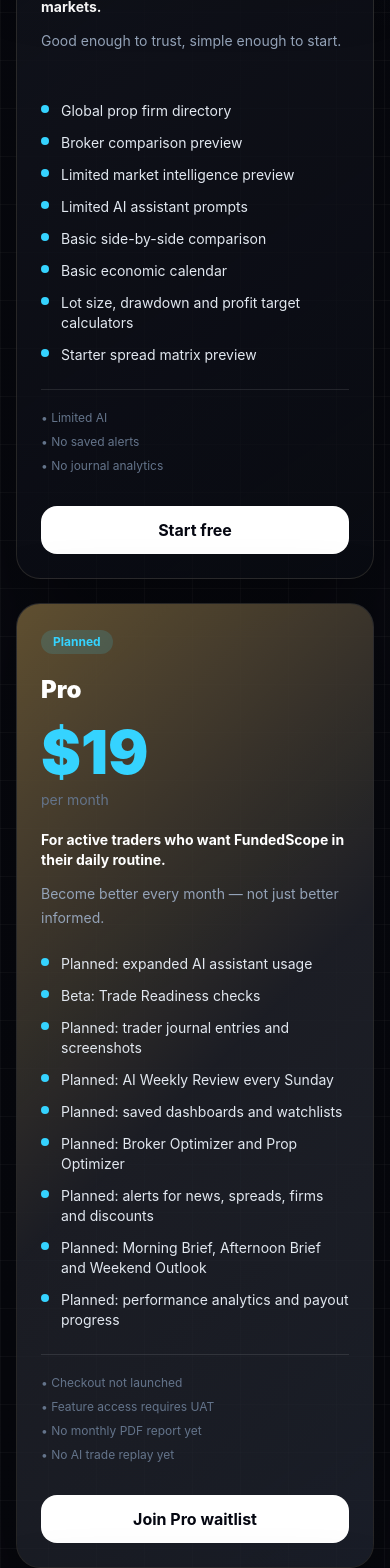
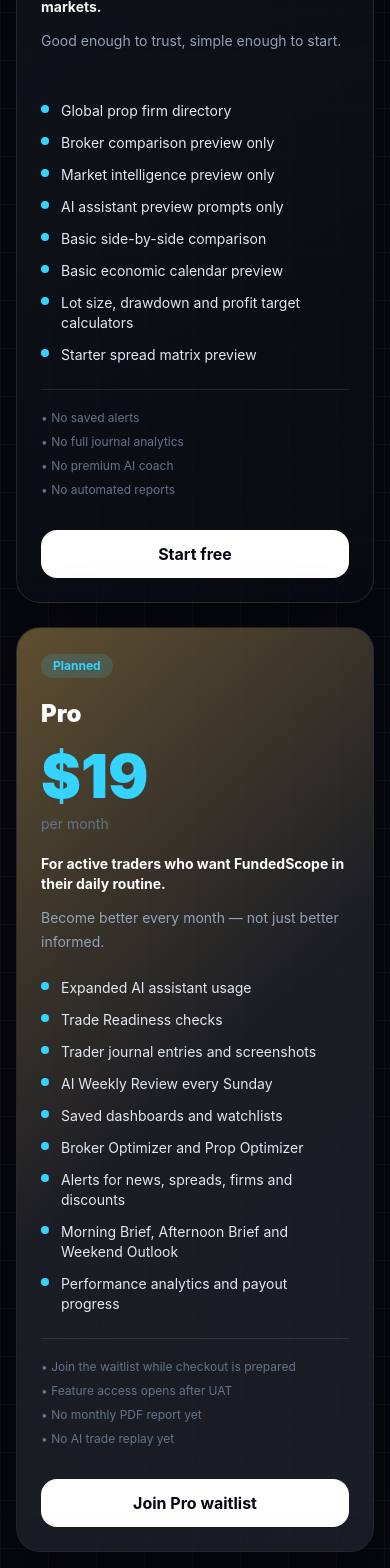
Before and after one commit to RAIDEENNNN/PROP-FIRM-INTELLIGENCE, a Next.js app in the folder apps/web/: page /pricing in a window 390 px wide. Shown: the part 900-2468 px from the top of the page. Built offline with nearby package versions, Linux system fonts and the light colour scheme; no server answers.

Commit message:
Polish pricing actions and dashboard market UI

```diff
--- /dev/null
+++ b/apps/web/src/app/api/waitlist/route.ts
@@ -0,0 +1,64 @@
+import { NextResponse } from "next/server";
+import { createClient } from "@supabase/supabase-js";
+
+export const dynamic = "force-dynamic";
+
+type WaitlistBody = {
+  email?: string;
+  plan?: string;
+  source?: string;
+  consent?: boolean;
+};
+
+const allowedPlans = new Set(["free", "pro", "elite", "newsletter"]);
+
+function normalizeEmail(email: unknown) {
+  return typeof email === "string" ? email.trim().toLowerCase() : "";
+}
+
+function normalizePlan(plan: unknown) {
+  const value = typeof plan === "string" ? plan.trim().toLowerCase() : "newsletter";
+  return allowedPlans.has(value) ? value : "newsletter";
+}
+
+export async function POST(request: Request) {
+  const body = (await request.json().catch(() => ({}))) as WaitlistBody;
+  const email = normalizeEmail(body.email);
+  const plan = normalizePlan(body.plan);
+  const source = typeof body.source === "string" && body.source.trim() ? body.source.trim().slice(0, 120) : "website";
+  const hasConsent = body.consent !== false;
+
+  if (!email || !email.includes("@")) {
+    return NextResponse.json({ ok: false, error: "Enter a valid email address." }, { status: 400 });
+  }
+
+  if (!hasConsent) {
+    return NextResponse.json({ ok: false, error: "Please confirm you want to receive FundedScope updates." }, { status: 400 });
+  }
+
+  const supabaseUrl = process.env.SUPABASE_URL ?? process.env.NEXT_PUBLIC_SUPABASE_URL;
+  const serviceRoleKey = process.env.SUPABASE_SERVICE_ROLE_KEY;
+
+  if (!supabaseUrl || !serviceRoleKey) {
+    return NextResponse.json({ ok: true, persisted: false });
+  }
+
+  const supabase = createClient(supabaseUrl, serviceRoleKey, {
+    auth: { persistSession: false, autoRefreshToken: false }
+  });
+
+  const { error } = await supabase.from("information_reports").insert({
+    reported_page: source,
+    reported_company: "FundedScope",
+    category: `waitlist:${plan}`,
+    explanation: `User requested FundedScope ${plan} updates.`,
+    evidence: JSON.stringify({ email, plan, source, consent: hasConsent }),
+    status: "new"
+  });
+
+  if (error) {
+    return NextResponse.json({ ok: false, error: "We could not save this yet. Please try again." }, { status: 503 });
+  }
+
+  return NextResponse.json({ ok: true, persisted: true });
+}
--- a/apps/web/src/app/dashboard/page.tsx
+++ b/apps/web/src/app/dashboard/page.tsx
@@ -18,7 +18,17 @@
   "/dashboard"
 );
 
-const workspaceTabs = ["Gold", "Trader DNA", "Watchlist", "Calendar", "AI Summary", "Journal", "Performance", "News", "Broker Alerts"];
+const workspaceTabs = [
+  { label: "Gold", href: "/gold" },
+  { label: "Trader DNA", href: "/trader-dna" },
+  { label: "Watchlist", href: "/profile" },
+  { label: "Calendar", href: "/market-intelligence#calendar" },
+  { label: "AI Summary", href: "/ai" },
+  { label: "Journal", href: "/journal" },
+  { label: "Performance", href: "/trader-dna#performance" },
+  { label: "News", href: "/news-radar" },
+  { label: "Broker Alerts", href: "/alerts" }
+];
 
 const aiBrief = [
   "Gold risk is elevated around USD news windows. Reduce size or wait for spreads to normalize.",
@@ -55,13 +65,19 @@
         </Link>
       </div>
 
-      <div className="mt-8 flex gap-2 overflow-x-auto pb-2">
+      <nav aria-label="Dashboard tools" className="mt-8 flex gap-2 overflow-x-auto pb-2">
         {workspaceTabs.map((tab, index) => (
-          <span key={tab} className={`shrink-0 rounded-full px-4 py-2 text-sm font-bold ${index === 0 ? "bg-electric text-void" : "border border-white/10 text-slate-300"}`}>
-            {tab}
-          </span>
+          <Link
+            key={tab.label}
+            href={tab.href}
+            className={`shrink-0 rounded-full px-4 py-2 text-sm font-bold transition hover:-translate-y-0.5 hover:border-electric/40 hover:text-white focus-visible:outline focus-visible:outline-2 focus-visible:outline-offset-4 focus-visible:outline-electric ${
+              index === 0 ? "bg-electric text-void hover:text-void" : "border border-white/10 text-slate-300"
+            }`}
+          >
+            {tab.label}
+          </Link>
         ))}
-      </div>
+      </nav>
 
       <div className="mt-6 grid gap-4 sm:grid-cols-2 lg:grid-cols-4">
         {dashboardMetrics.map((metric) => (
--- a/apps/web/src/app/pricing/page.tsx
+++ b/apps/web/src/app/pricing/page.tsx
@@ -34,15 +34,15 @@
     href: "/sign-up?plan=free",
     features: [
       "Global prop firm directory",
-      "Broker comparison preview",
-      "Limited market intelligence preview",
-      "Limited AI assistant prompts",
+      "Broker comparison preview only",
+      "Market intelligence preview only",
+      "AI assistant preview prompts only",
       "Basic side-by-side comparison",
-      "Basic economic calendar",
+      "Basic economic calendar preview",
       "Lot size, drawdown and profit target calculators",
       "Starter spread matrix preview"
     ],
-    limits: ["Limited AI", "No saved alerts", "No journal analytics"]
+    limits: ["No saved alerts", "No full journal analytics", "No premium AI coach", "No automated reports"]
   },
   {
     name: "Pro",
@@ -53,17 +53,17 @@
     cta: "Join Pro waitlist",
     href: "/sign-up?interest=pro",
     features: [
-      "Planned: expanded AI assistant usage",
-      "Beta: Trade Readiness checks",
-      "Planned: trader journal entries and screenshots",
-      "Planned: AI Weekly Review every Sunday",
-      "Planned: saved dashboards and watchlists",
-      "Planned: Broker Optimizer and Prop Optimizer",
-      "Planned: alerts for news, spreads, firms and discounts",
-      "Planned: Morning Brief, Afternoon Brief and Weekend Outlook",
-      "Planned: performance analytics and payout progress"
+      "Expanded AI assistant usage",
+      "Trade Readiness checks",
+      "Trader journal entries and screenshots",
+      "AI Weekly Review every Sunday",
+      "Saved dashboards and watchlists",
+      "Broker Optimizer and Prop Optimizer",
+      "Alerts for news, spreads, firms and discounts",
+      "Morning Brief, Afternoon Brief and Weekend Outlook",
+      "Performance analytics and payout progress"
     ],
-    limits: ["Checkout not launched", "Feature access requires UAT", "No monthly PDF report yet", "No AI trade replay yet"]
+    limits: ["Join the waitlist while checkout is prepared", "Feature access opens after UAT", "No monthly PDF report yet", "No AI trade replay yet"]
   },
   {
     name: "Elite",
@@ -73,34 +73,34 @@
     cta: "Join Elite waitlist",
     href: "/sign-up?interest=elite",
     features: [
-      "Planned: everything in Pro",
-      "Beta: Trader DNA habits, psychology, mistakes and strengths",
-      "Planned: personal AI Coach with evidence-based warnings",
-      "Planned: Monthly Trading Report PDF",
-      "Planned: AI Trade Replay for uploaded history",
-      "Planned: deep psychology and risk pattern detection",
-      "Planned: long-term performance graphing and goals",
-      "Planned: priority research and alert rules"
+      "Everything in Pro",
+      "Trader DNA habits, psychology, mistakes and strengths",
+      "Personal AI Coach with evidence-based warnings",
+      "Monthly Trading Report PDF",
+      "AI Trade Replay for uploaded history",
+      "Deep psychology and risk pattern detection",
+      "Long-term performance graphing and goals",
+      "Priority research and alert rules"
     ],
-    limits: ["Checkout not launched", "Feature access requires UAT", "Business/API access available separately"]
+    limits: ["Join the waitlist while checkout is prepared", "Feature access opens after UAT", "Business/API access available separately"]
   }
 ];
 
 const comparisonRows: Array<[string, string, string, string]> = [
   ["Prop firm directory", "Yes", "Yes", "Yes"],
   ["Every firm profile page", "Yes", "Yes", "Yes"],
-  ["Broker comparison", "Preview", "Full", "Full"],
-  ["Forex, metals, indices, crypto and synthetic spread matrix", "Preview", "Full", "Full"],
-  ["AI assistant", "Limited preview", "Planned", "Planned coach"],
-  ["Trade Readiness™", "Preview", "Beta", "Beta + Trader DNA"],
-  ["Trader journal", "Basic planned", "Planned", "Planned analytics"],
-  ["AI Weekly Review", "No", "Planned", "Planned monthly report"],
-  ["Saved firms/watchlist", "No", "Planned", "Planned"],
-  ["Rule-change alerts", "No", "Planned", "Planned"],
-  ["Payout and drawdown dashboard", "No", "Planned", "Planned advanced"],
-  ["Trader DNA™", "Blank profile setup", "Beta", "Planned full"],
-  ["AI Trade Replay", "No", "No", "Planned"],
-  ["Reports and analytics", "No", "Planned", "Planned"]
+  ["Broker comparison", "Preview only", "Full", "Full"],
+  ["Forex, metals, indices, crypto and synthetic spread matrix", "Preview only", "Full", "Full"],
+  ["AI assistant", "Limited preview", "Expanded", "Personal coach"],
+  ["Trade Readiness™", "Preview only", "Full", "Full + Trader DNA"],
+  ["Trader journal", "Basic setup", "Full", "Full analytics"],
+  ["AI Weekly Review", "No", "Yes", "Weekly + monthly report"],
+  ["Saved firms/watchlist", "Basic", "Full", "Full"],
+  ["Rule-change alerts", "No", "Yes", "Priority"],
+  ["Payout and drawdown dashboard", "No", "Yes", "Advanced"],
+  ["Trader DNA™", "Blank profile setup", "Full", "Full coach memory"],
+  ["AI Trade Replay", "No", "No", "Yes"],
+  ["Reports and analytics", "No", "Yes", "Advanced"]
 ];
 
 const reasons = [
--- a/apps/web/src/components/LiveMarketBar.tsx
+++ b/apps/web/src/components/LiveMarketBar.tsx
@@ -33,6 +33,11 @@
   }, []);
 
   const hasMarketQuotes = markets.some((market) => market.source === "Live" || market.source === "Reference");
+  const sourceLabel = (source: MarketSnapshot["source"]) => {
+    if (source === "Reference") return "proxy";
+    if (source === "Unavailable") return "checking";
+    return "live";
+  };
 
   return (
     <section className="overflow-hidden border-y border-white/10 bg-white/[0.03]">
@@ -52,7 +57,7 @@
                     {market.change}
                   </span>
                 ) : null}
-                <span className="text-[10px] uppercase tracking-[0.16em] text-slate-600">{market.source}</span>
+                <span className="text-[10px] uppercase tracking-[0.16em] text-slate-600">{sourceLabel(market.source)}</span>
               </div>
             ))}
             <p className="w-[min(360px,80vw)] shrink-0 text-xs text-slate-500">{message}</p>
--- a/apps/web/src/components/MarketReferenceGrid.tsx
+++ b/apps/web/src/components/MarketReferenceGrid.tsx
@@ -30,6 +30,18 @@
   }, []);
 
   const marketCount = markets.filter((market) => market.source === "Live" || market.source === "Reference").length;
+  const sourceLabel = (source: MarketSnapshot["source"]) => {
+    if (source === "Live") return "Live";
+    if (source === "Reference") return "Proxy";
+    return "Checking";
+  };
+
+  const detailLabel = (market: MarketSnapshot) => {
+    if (market.change) return market.change;
+    if (market.source === "Live") return "Live quote";
+    if (market.source === "Reference") return "Market proxy";
+    return "Feed checking";
+  };
 
   return (
     <>
@@ -52,12 +64,12 @@
                   market.source === "Live" ? "bg-success/10 text-success" : market.source === "Reference" ? "bg-electric/10 text-electric" : "bg-white/[0.04] text-slate-500"
                 }`}
               >
-                {market.source === "Unavailable" ? "Check" : market.source}
+                {sourceLabel(market.source)}
               </span>
             </div>
             <p className="mt-2 text-2xl font-black text-white">{market.price}</p>
             <p className={`mt-1 text-sm font-bold ${market.tone === "up" ? "text-success" : market.tone === "down" ? "text-danger" : "text-slate-400"}`}>
-              {market.change || "Verify in platform"}
+              {detailLabel(market)}
             </p>
           </div>
         ))}
```
Also changed, not shown: apps/web/src/components/AccountMenu.tsx (+11 -2 lines), apps/web/src/components/EntryOfferModal.tsx (+29 -5 lines), apps/web/src/components/PricingActionButton.tsx (+48 -5 lines).
